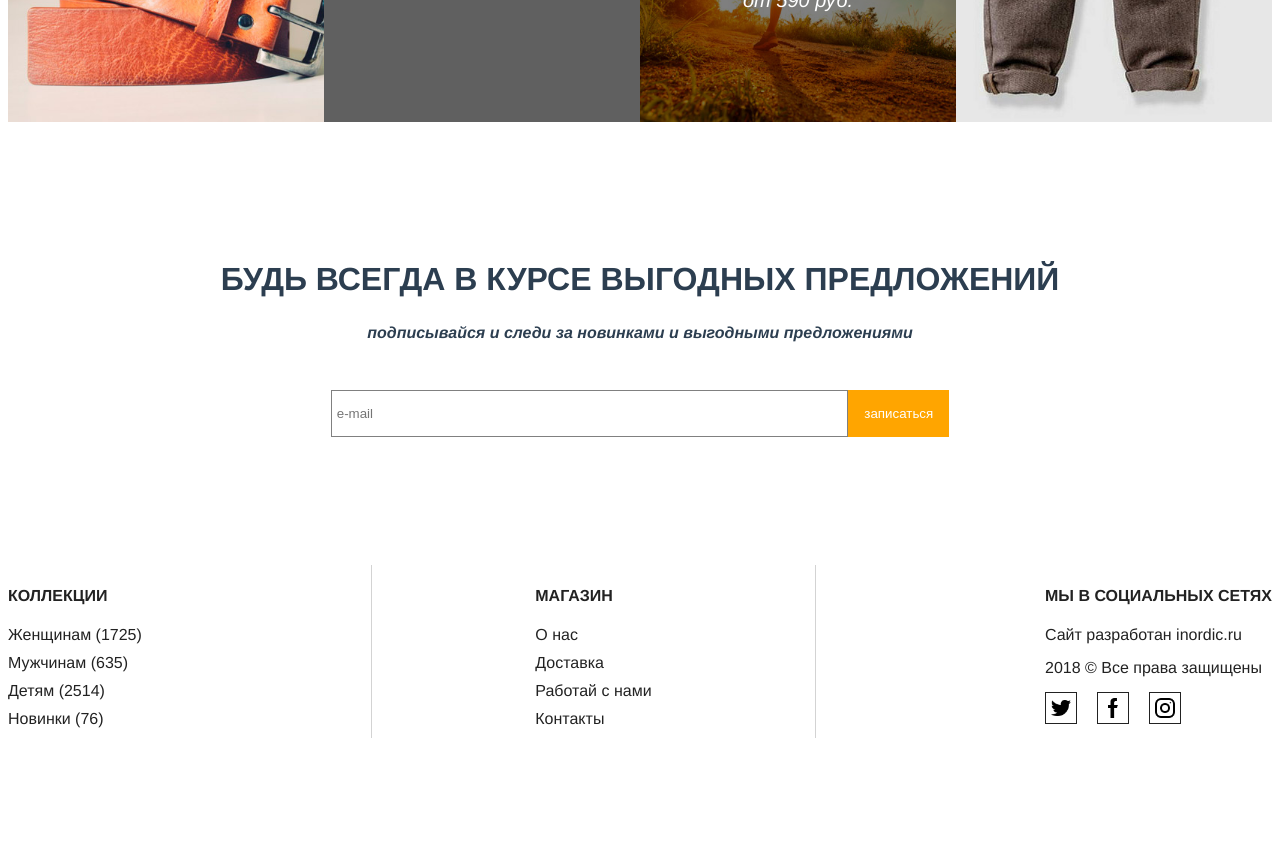
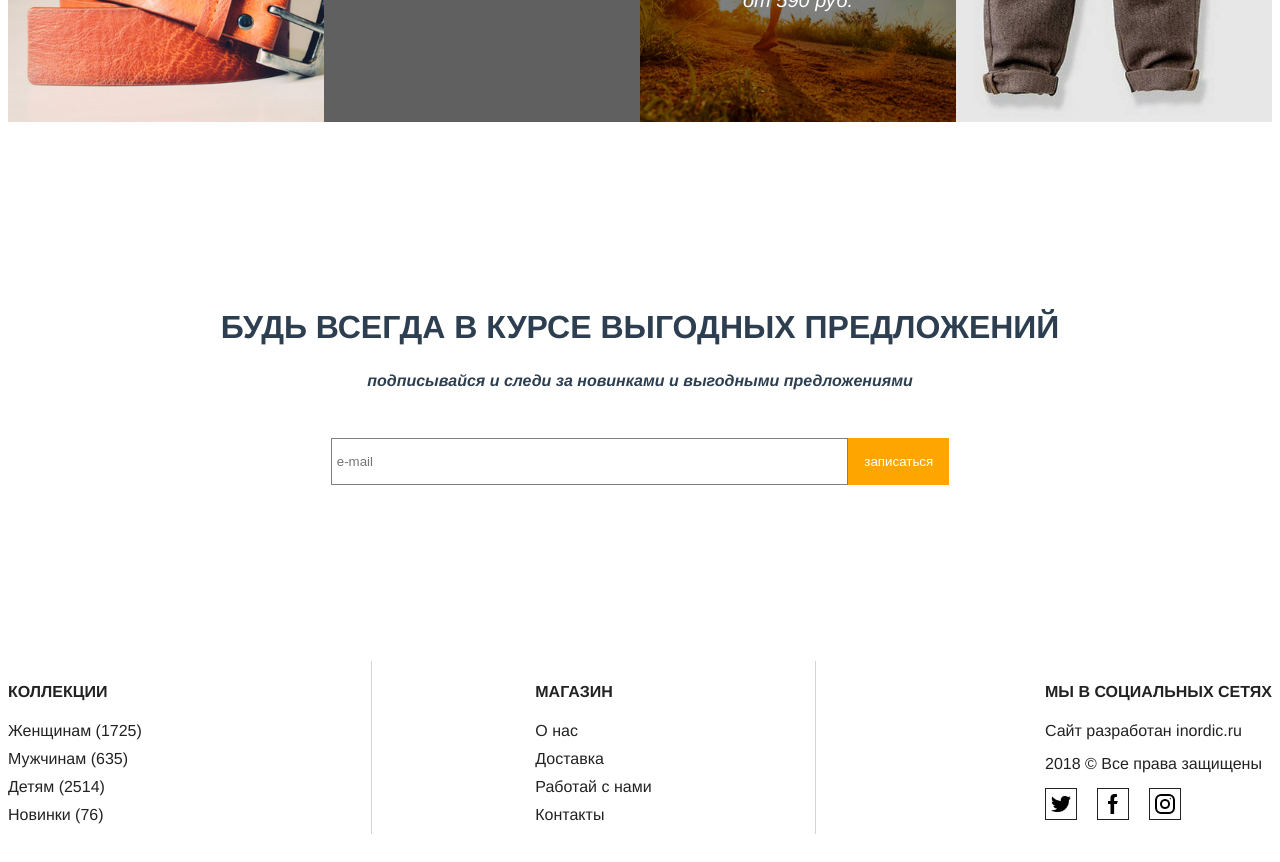
Before and after one commit to dflt-bit/shop-vue, a Vue app in the folder shop/: page / in a window 1280 px wide. Shown: the part 1320-2182 px from the top of the page. Before the commit the page ends 2130 px from the top, so only its background shows below. Built offline with nearby package versions, Linux system fonts and the light colour scheme.

Commit message:
component Subscribe styles fix

```diff
--- a/shop/src/components/Subscribe.vue
+++ b/shop/src/components/Subscribe.vue
@@ -18,7 +18,7 @@
 
 <style scoped>
     div.subscribe{
-        padding: 7rem 0 7rem 0;
+        padding: 10rem 0 10rem 0;
     }
     h2{
         text-transform: uppercase;
```
